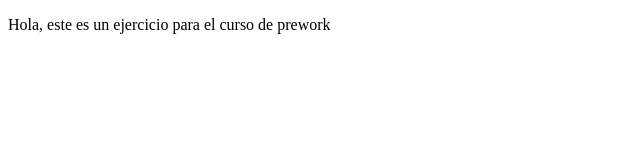
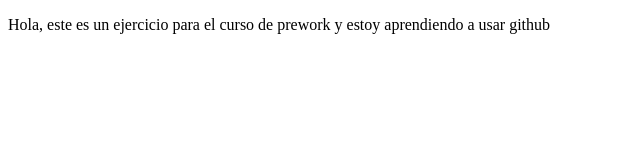
Before and after one commit to erosa325/proyectodemocursoprework, a plain HTML site: page index.html in a window 1280 px wide. Shown: the whole page, without its empty margins (0-640 px from the left). Drawn offline with Linux system fonts and the light colour scheme.

Commit message:
cambios modificamos descripción

```diff
--- a/index.html
+++ b/index.html
@@ -8,7 +8,7 @@
 </head>
 <body>
     <p>
-        Hola, este es un ejercicio para el curso de prework
+        Hola, este es un ejercicio para el curso de prework y estoy aprendiendo a usar github
     </p>
 </body>
 </html>
```
